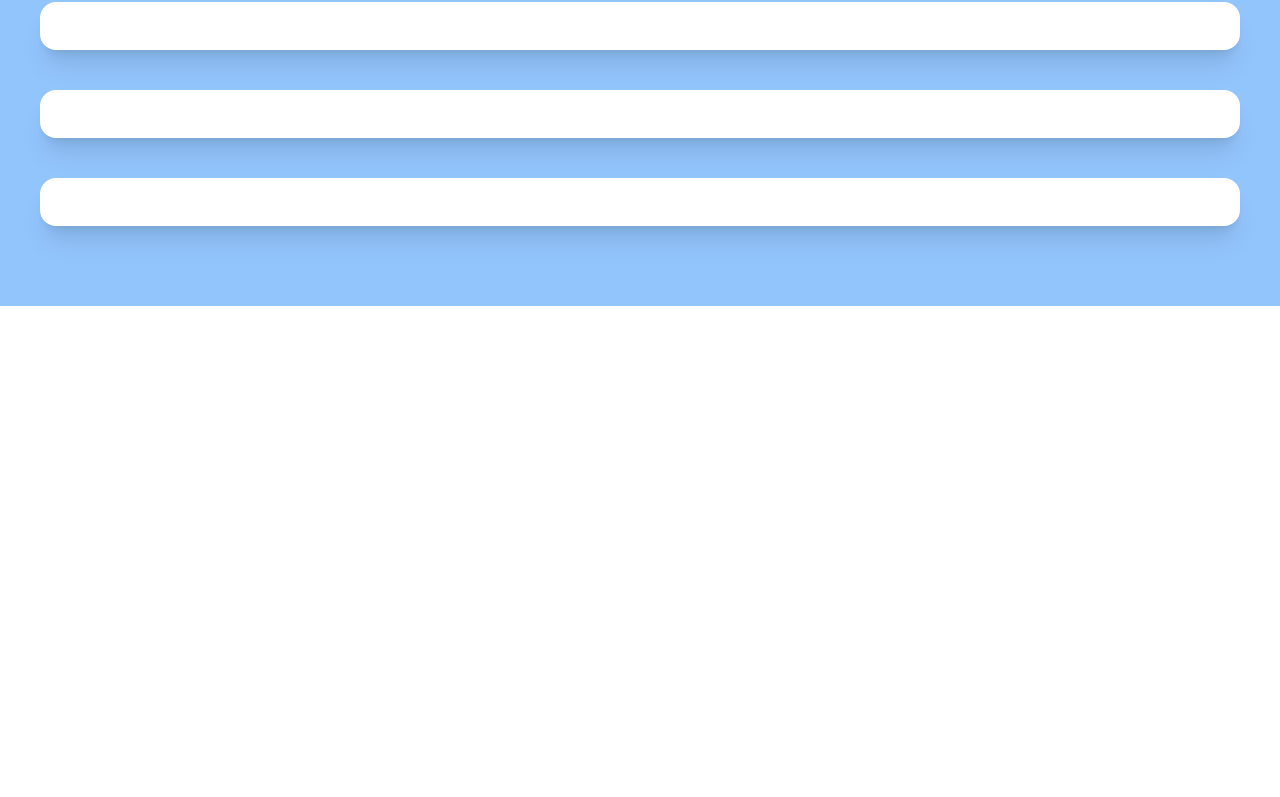
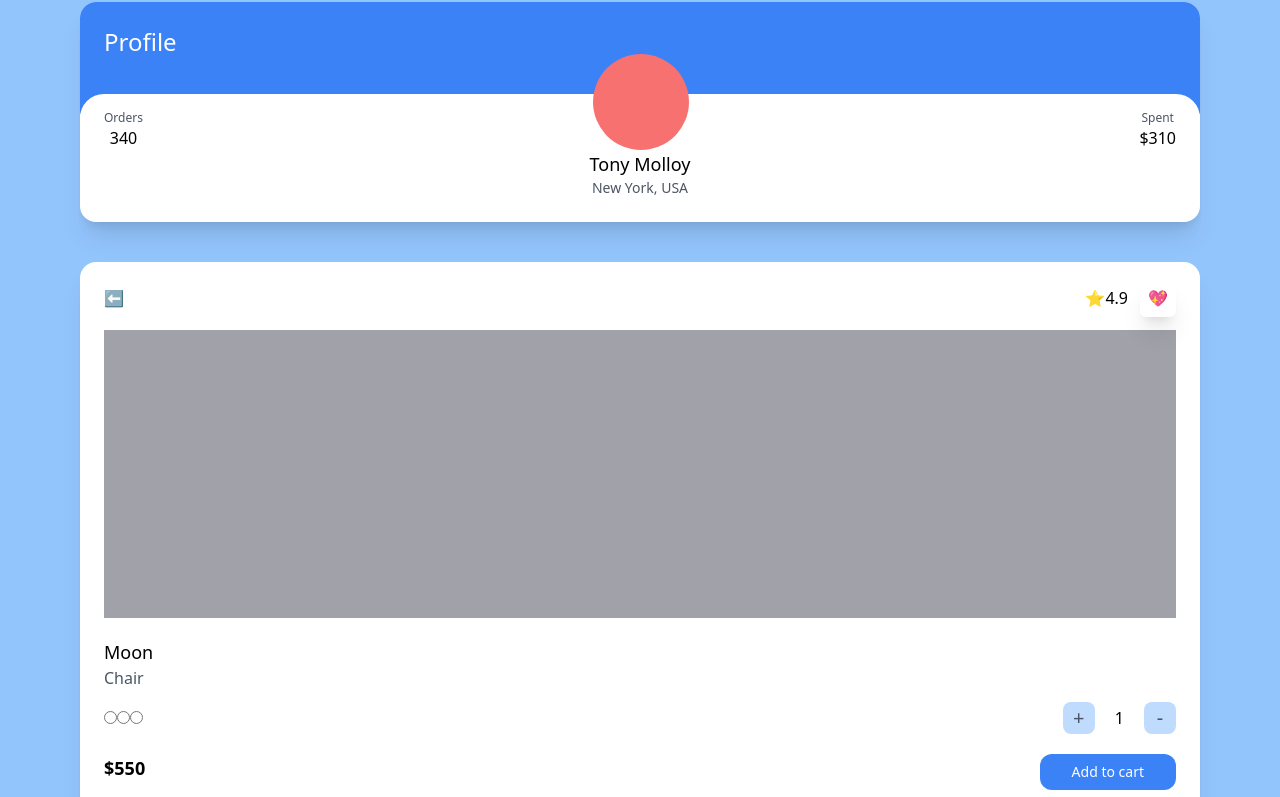
Before and after one commit to joyjsmun/clone-carrot-market, a Next.js app: page / in a window 1280 px wide. Shown: the part 376-1173 px from the top of the page. Before the commit the page ends 800 px from the top, so only its background shows below. Built offline with nearby package versions, Linux system fonts and the light colour scheme.

Commit message:
ADD: practice tailwindcss

```diff
--- a/pages/index.tsx
+++ b/pages/index.tsx
@@ -3,7 +3,7 @@ import type { NextPage } from "next"
 
 const Home: NextPage = () => {
   return (
-    <div className="bg-blue-300 py-20 px-10 flex flex-col gap-10">
+    <div className="bg-blue-300 py-20 px-20 flex flex-col gap-10 min-h-screen">
       <div className="bg-white p-6 rounded-2xl shadow-xl">
           <span className="font-semibold text-3xl">Select Item</span>
           <div className="flex justify-between my-2">
@@ -20,11 +20,60 @@ const Home: NextPage = () => {
           </div>
           <div className="mt-5 bg-blue-500 text-white p-3 rounded-3xl text-center w-2/4 mx-auto">Check Out</div>
       </div>
+
+      <div className="bg-white overflow-hidden rounded-2xl shadow-xl">
+          <div className="bg-blue-500 p-6 pb-14">
+            <span className="text-white text-2xl">Profile</span>
+          </div>
+          <div className="rounded-3xl p-6 relative -top-5 bg-white">
+            <div className="flex relative -top-16 justify-between items-end">
+              <div className="flex flex-col items-center">
+                <span className="text-xs text-gray-600">Orders</span>
+                <span className="font-medium">340</span>
+              </div>
+              <div className="h-24 w-24 bg-red-400 rounded-full" />
+              <div className="flex flex-col items-center">
+                <span className="text-xs text-gray-600">Spent</span>
+                <span className="font-medium">$310</span>
+              </div>
+            </div>
+            <div className="relative flex flex-col items-center -mt-16 -mb-5">
+              <span className="text-lg font-medium">Tony Molloy</span>
+              <span className="text-sm text-gray-600">New York, USA</span>
+            </div>
+          </div>
+      </div>
+
+
       <div className="bg-white p-6 rounded-2xl shadow-xl">
-
-      </div>
-      <div className="bg-white p-6 rounded-2xl shadow-xl">
-
+        <div className="flex mb-5 justify-between items-center">
+          <span>⬅</span>
+          <div className="space-x-3">
+            <span>⭐️4.9</span>
+            <span className="shadow-xl p-2 rounded-md">💖</span>
+          </div>
+        </div>
+        <div className="bg-zinc-400 h-72 mb-5" />
+        <div className="flex flex-col">
+          <span className="font-medium text-lg">Moon</span>
+          <span className="font-xs text-gray-600" >Chair</span>
+         <div className="mt-3 mb-5 flex justify-between items-center">
+            <div>
+              <input type="radio" />
+              <input type="radio" />
+              <input type="radio" />
+            </div>
+            <div className="flex items-center space-x-5">
+              <button className=" bg-blue-200 items-center rounded-lg aspect-square w-8 font-medium text-xl text-gray-600">+</button>
+              <span>1</span>
+              <button className=" bg-blue-200 items-center rounded-lg aspect-square w-8 font-medium text-xl text-gray-600">-</button>
+            </div>
+         </div>
+         <div className="flex justify-between">
+           <span className="text-lg font-bold">$550</span>
+           <button className="text-white text-sm py-2 px-8 bg-blue-500 rounded-xl">Add to cart</button>
+         </div>
+        </div>
       </div>
       <div className="bg-white p-6 rounded-2xl shadow-xl">
 
```
